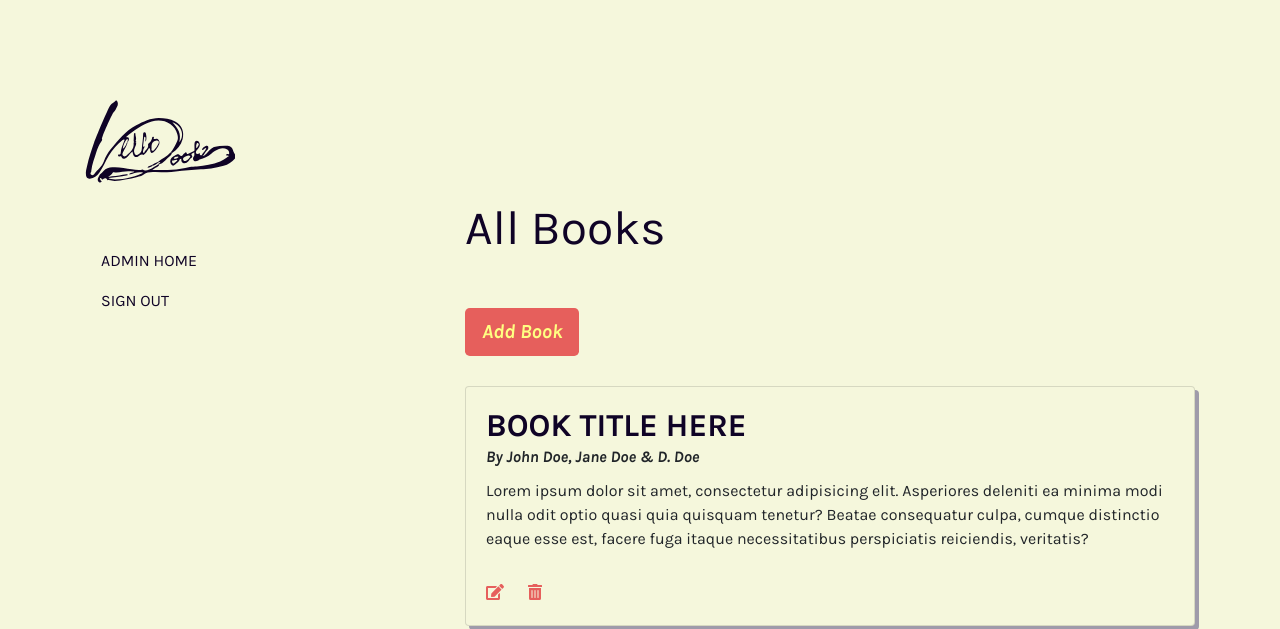
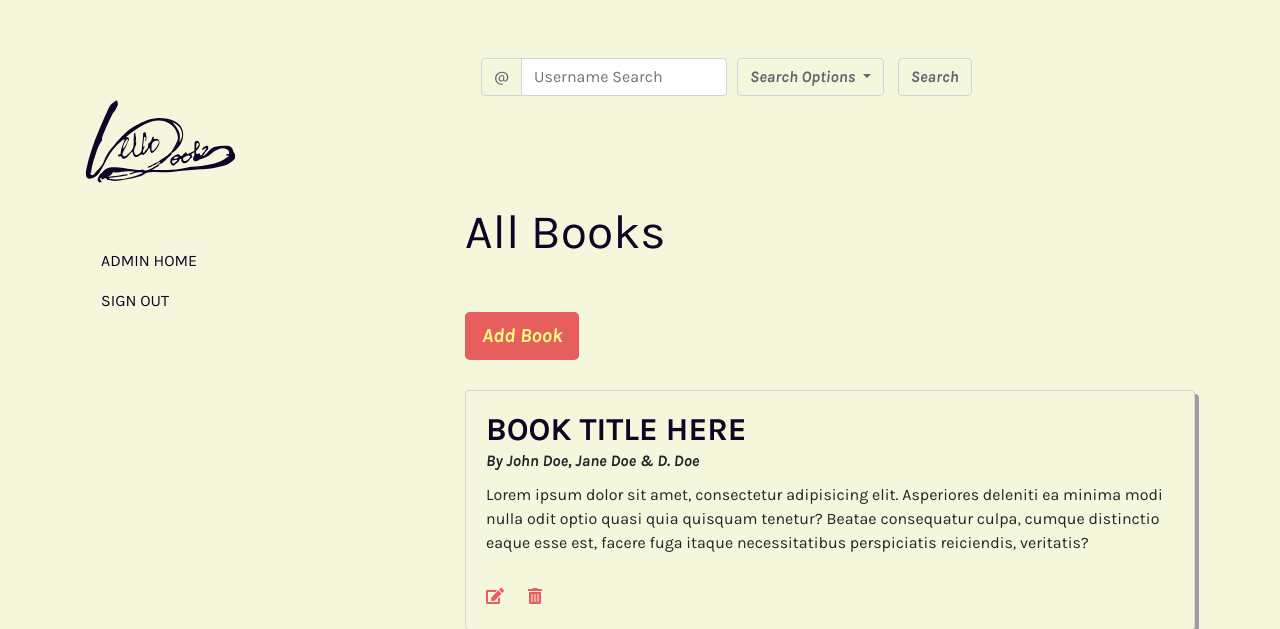
Before and after one commit to Nerldy/hello-books, a Flask app: page /admin/home in a window 1280 px wide. Shown: the top 629 px of the page. Run offline with Flask 2, Linux system fonts and the light colour scheme; some libraries are stand-ins or nearby versions.

Commit message:
Added search bar with options for the admin

```diff
--- a/static/css/admin.css
+++ b/static/css/admin.css
@@ -1,9 +1,25 @@
+#dropdownMenuButton, #dropdownMenuButton + button {
+    margin: 0 0 0 10px;
+    background-color: #f5f7dc;
+    border: 1px solid #ced4da;
+    color: #646573;
+}
+
+#dropdownMenuButton:hover, #dropdownMenuButton + button:hover {
+    background-color: #b5d99c;
+    color: #0f0326;
+}
+
+#basic-addon1 {
+    background-color: #f5f7dc;
+    color: #646573;
+}
 
 h1 {
     /*height: 250px;*/
     color: #0f0326;
     font-size: 3em;
-    margin-top: 200px;
+    margin-top: 100px;
     margin-bottom: 50px;
 }
 
--- a/templates/admin-dashboard.html
+++ b/templates/admin-dashboard.html
@@ -1,8 +1,38 @@
 {% extends 'base-admin.html' %}
 
 {% block main %}
+    <nav class="navbar">
+        <form class="form-inline">
+            <div class="input-group">
+                <div class="input-group-prepend">
+                    <span class="input-group-text" id="basic-addon1">@</span>
+                </div>
+                <input
+                        type="text" class="form-control" placeholder="Username Search" aria-label="Username"
+                        aria-describedby="basic-addon1">
+            </div>
+
+            <div class="dropdown">
+                <button
+                        class="btn btn-secondary dropdown-toggle" type="button" id="dropdownMenuButton"
+                        data-toggle="dropdown" aria-haspopup="true" aria-expanded="false">
+                    Search Options
+                </button>
+                <button class="btn btn-outline-success my-2 my-sm-0" type="submit">Search</button>
+
+
+                <div class="dropdown-menu" aria-labelledby="dropdownMenuButton">
+                    <a class="dropdown-item" href="#">Find all books yet to be returned</a>
+                    <a class="dropdown-item" href="#">Find all borrowed books</a>
+                </div>
+            </div>
+        </form>
+    </nav>
 
     <h1>All Books</h1>
+
+
+
 
     {% include 'modal-add-book.html' %}
 
```
